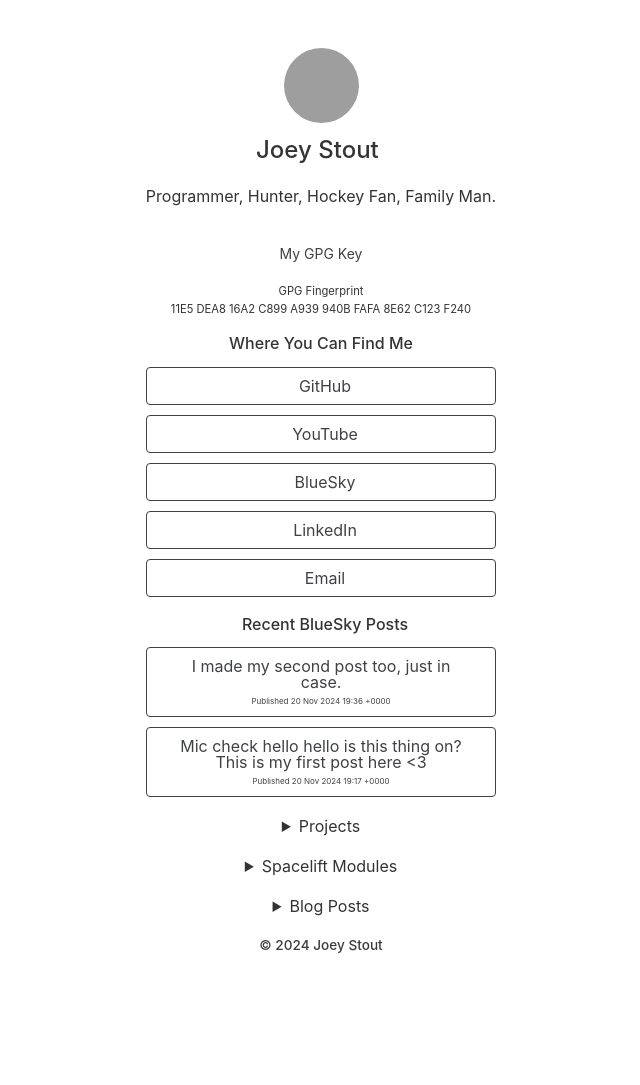
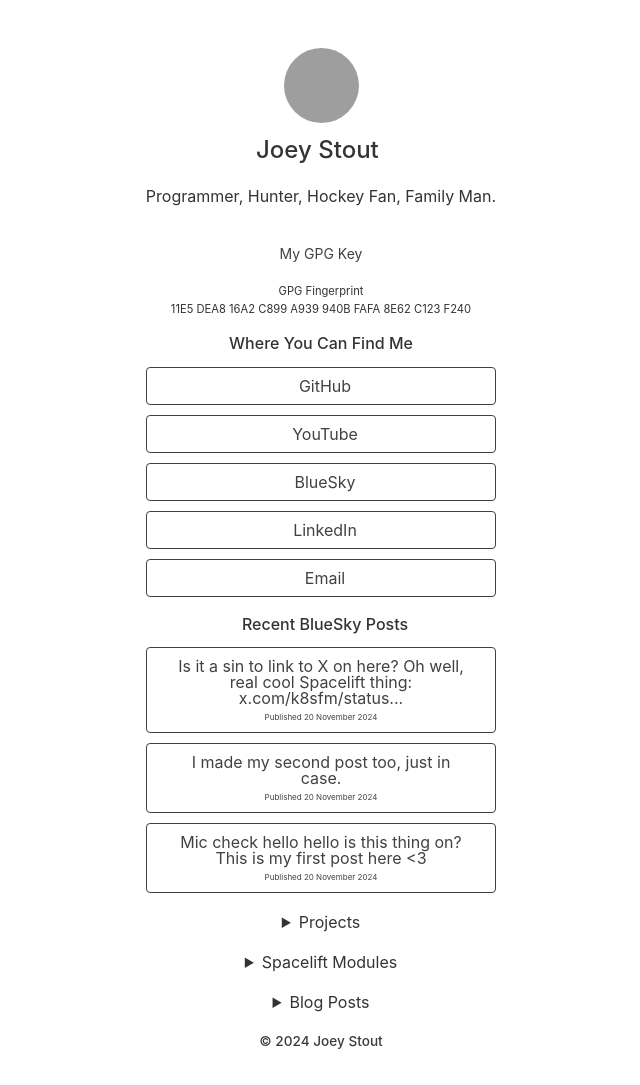
Before and after one commit to vellsworth/profile, a Jekyll site: the page built from index.html, in a window 1280 px wide. Shown: the whole page, without its empty margins (319-959 px from the left). Built offline with Jekyll 4.4.1, drawn with Linux system fonts in a browser that asks for light colours; nearby versions of some CDN libraries; comment, search, counter and statistics services are not loaded; before the commit the page ends 989 px from its top, so only the background shows below that; part of the change alters nothing that is shown; grey boxes are pictures that could not be loaded.

Commit message:
feat: use the api instead so that the formatting doesnt look weird

```diff
--- a/_data/posts.yml
+++ b/_data/posts.yml
@@ -1,12 +1,86 @@
-- link: https://bsky.app/profile/apollorion.com/post/3lbfp3dftsk27
-  description: I made my second post too, just in case.
-  pubDate: 20 Nov 2024 19:36 +0000
-  guid:
-    +content: at://did:plc:7e7cnwumaewg7s2ryywfu3qe/app.bsky.feed.post/3lbfp3dftsk27
-    +@isPermaLink: "false"
-- link: https://bsky.app/profile/apollorion.com/post/3lbfnzsdybs2n
-  description: Mic check hello hello is this thing on? This is my first post here <3
-  pubDate: 20 Nov 2024 19:17 +0000
-  guid:
-    +content: at://did:plc:7e7cnwumaewg7s2ryywfu3qe/app.bsky.feed.post/3lbfnzsdybs2n
-    +@isPermaLink: "false"
+feed:
+  - post:
+      uri: at://did:plc:7e7cnwumaewg7s2ryywfu3qe/app.bsky.feed.post/3lbfuxetscc2h
+      cid: bafyreiftwiowpvwlvoh5gii2tegbkzjfvwnjintch34pfrlxsbdvekbtee
+      author:
+        did: did:plc:7e7cnwumaewg7s2ryywfu3qe
+        handle: apollorion.com
+        displayName: Joey Stout
+        avatar: https://cdn.bsky.app/img/avatar/plain/did:plc:7e7cnwumaewg7s2ryywfu3qe/bafkreickft3dfyhc5v4yrsrl6jw742hg4huasepimy6vg4gj5ua2us6qhu@jpeg
+        labels: []
+        createdAt: "2024-11-20T19:09:51.653Z"
+      record:
+        $type: app.bsky.feed.post
+        createdAt: "2024-11-20T21:21:12.565Z"
+        embed:
+          $type: app.bsky.embed.external
+          external:
+            description: ""
+            title: x.com
+            uri: https://x.com/k8sfm/status/1859288426136113533?s=46&t=TnLl_Mh8vCUJij3t84QkbA
+        facets:
+          - features:
+              - $type: app.bsky.richtext.facet#link
+                uri: https://x.com/k8sfm/status/1859288426136113533
+            index:
+              byteEnd: 91
+              byteStart: 70
+        langs:
+          - en
+        text: 'Is it a sin to link to X on here? Oh well, real cool Spacelift thing: x.com/k8sfm/status...'
+      embed:
+        $type: app.bsky.embed.external#view
+        external:
+          uri: https://x.com/k8sfm/status/1859288426136113533?s=46&t=TnLl_Mh8vCUJij3t84QkbA
+          title: x.com
+          description: ""
+      replyCount: 1
+      repostCount: 0
+      likeCount: 0
+      quoteCount: 0
+      indexedAt: "2024-11-20T21:21:12.565Z"
+      labels: []
+  - post:
+      uri: at://did:plc:7e7cnwumaewg7s2ryywfu3qe/app.bsky.feed.post/3lbfp3dftsk27
+      cid: bafyreiea5sbqulb4n3mrt66fcwo7ac6qzycig32o3cbmzuiq2ysv5fdsqq
+      author:
+        did: did:plc:7e7cnwumaewg7s2ryywfu3qe
+        handle: apollorion.com
+        displayName: Joey Stout
+        avatar: https://cdn.bsky.app/img/avatar/plain/did:plc:7e7cnwumaewg7s2ryywfu3qe/bafkreickft3dfyhc5v4yrsrl6jw742hg4huasepimy6vg4gj5ua2us6qhu@jpeg
+        labels: []
+        createdAt: "2024-11-20T19:09:51.653Z"
+      record:
+        $type: app.bsky.feed.post
+        createdAt: "2024-11-20T19:36:02.827Z"
+        langs:
+          - en
+        text: I made my second post too, just in case.
+      replyCount: 0
+      repostCount: 0
+      likeCount: 0
+      quoteCount: 0
+      indexedAt: "2024-11-20T19:36:02.827Z"
+      labels: []
+  - post:
+      uri: at://did:plc:7e7cnwumaewg7s2ryywfu3qe/app.bsky.feed.post/3lbfnzsdybs2n
+      cid: bafyreiajpbumnn5oof2zyy6uwqgu4jxqc3nk53qn3oldpe6eypyuccnrj4
+      author:
+        did: did:plc:7e7cnwumaewg7s2ryywfu3qe
+        handle: apollorion.com
+        displayName: Joey Stout
+        avatar: https://cdn.bsky.app/img/avatar/plain/did:plc:7e7cnwumaewg7s2ryywfu3qe/bafkreickft3dfyhc5v4yrsrl6jw742hg4huasepimy6vg4gj5ua2us6qhu@jpeg
+        labels: []
+        createdAt: "2024-11-20T19:09:51.653Z"
+      record:
+        $type: app.bsky.feed.post
+        createdAt: "2024-11-20T19:17:17.644Z"
+        langs:
+          - en
+        text: Mic check hello hello is this thing on? This is my first post here <3
+      replyCount: 1
+      repostCount: 0
+      likeCount: 2
+      quoteCount: 0
+      indexedAt: "2024-11-20T19:17:17.644Z"
+      labels: []
--- a/_includes/posts.html
+++ b/_includes/posts.html
@@ -1,14 +1,17 @@
 <main>
     <h2 class="text-center"><span class="iconify-inline" data-icon="logos:bluesky" style="margin-left:.5em;margin-right:0"></span> Recent BlueSky Posts</h2>
-    {% for item in site.data.posts %}
+    {% for post in site.data.posts.feed %}
+    {% if post.post.record.text != "" %}
     <div class="row">
         <div class="col is-center">
-            <a class="button outline secondary" style="width:50%" href="{{ item.link }}" target="_blank">
-                {{ item.description }}
+            {% assign link = post.post.uri | split: "/app.bsky.feed.post/" %}
+            <a class="button outline secondary" style="width:50%" href="https://bsky.app/profile/apollorion.com/post/{{ link[1] }}" target="_blank">
+                {{ post.post.record.text }}
                 <br/>
-                <span style="font-size: 0.5em">Published {{ item.pubDate }}</span>
+                <span style="font-size: 0.5em">Published {{ post.post.record.createdAt | date: "%-d %B %Y" }}</span>
             </a>
         </div>
     </div>
+    {% endif %}
     {% endfor %}
 </main>
```
Also changed, not shown: .github/workflows/jekyll.yml.
